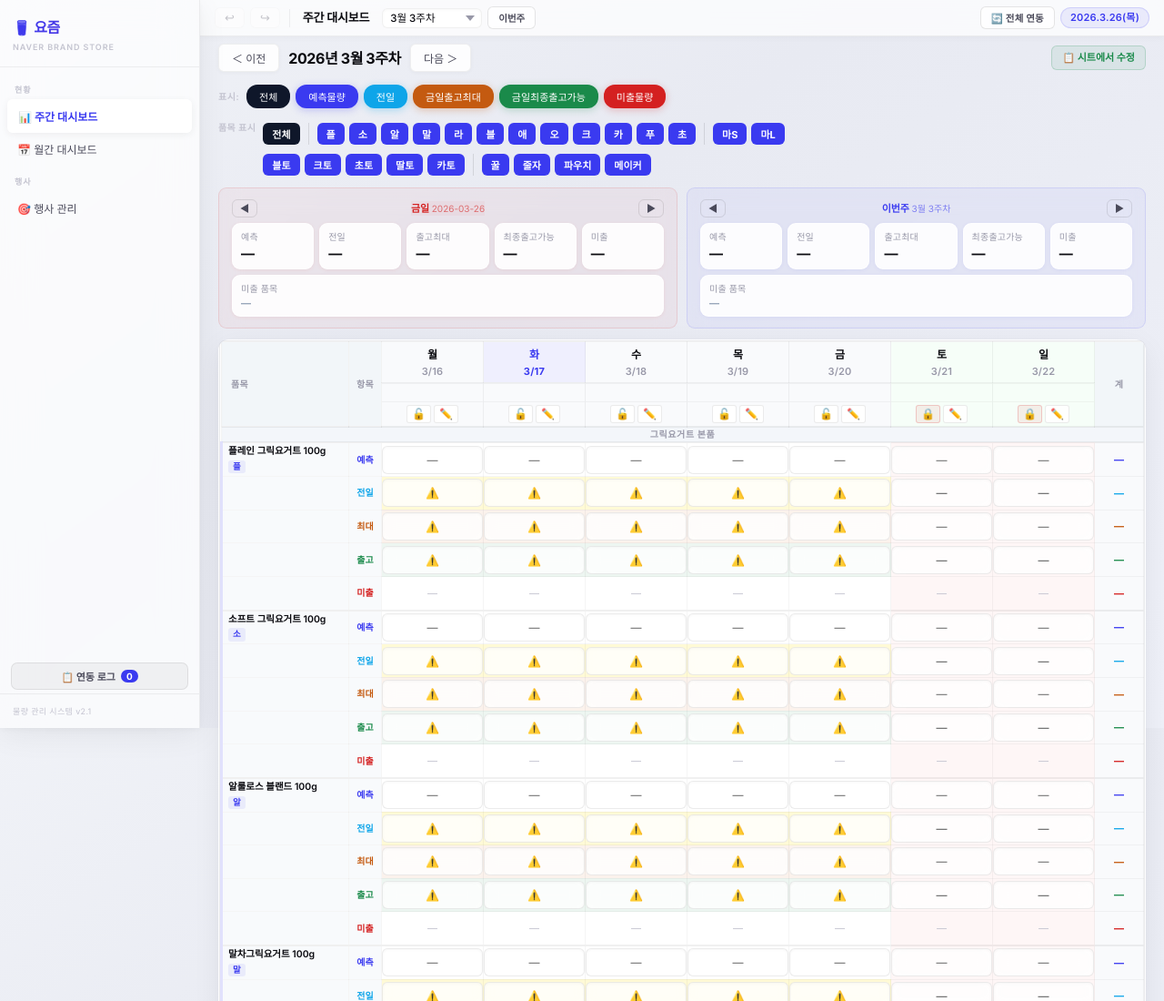
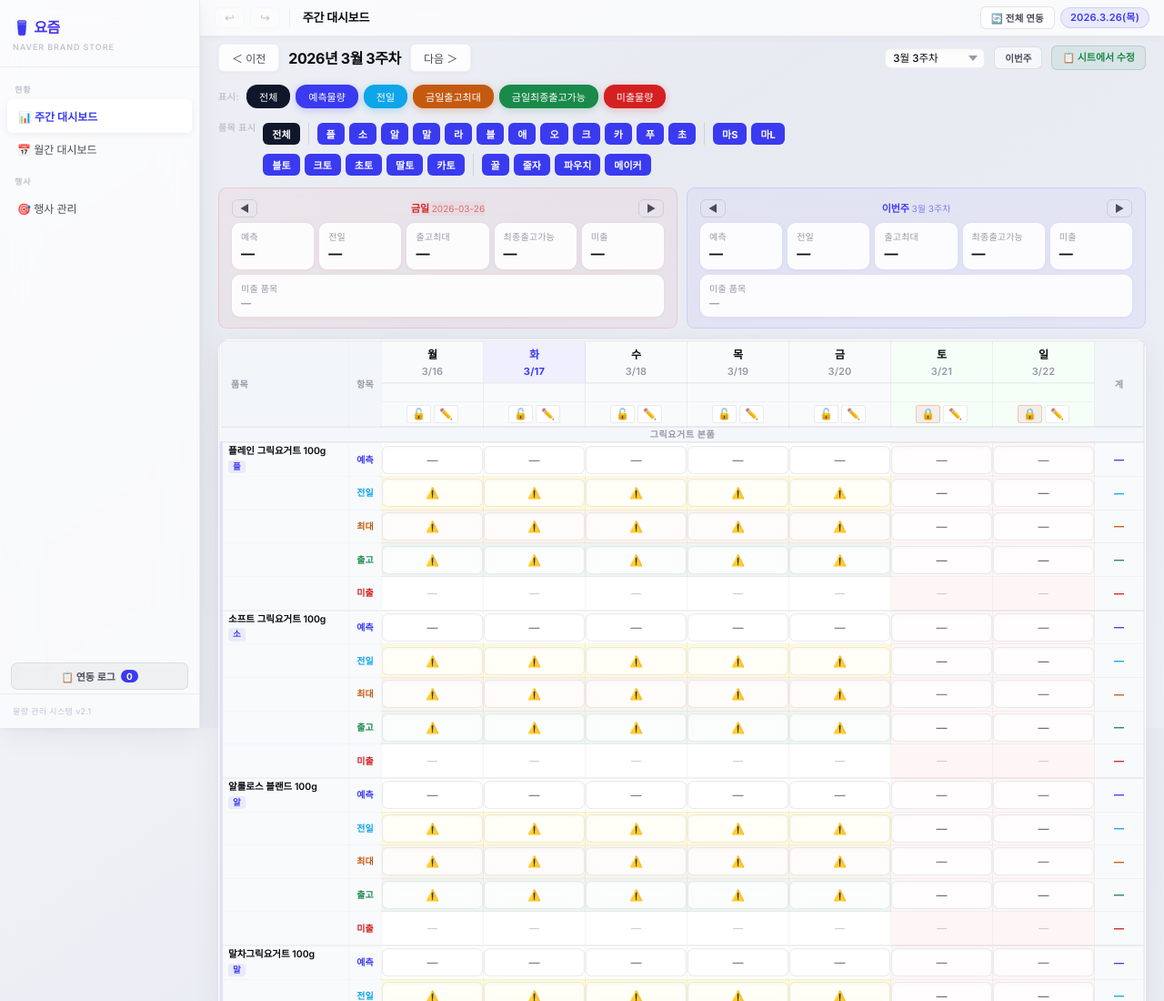
Before and after one commit to smartcenterhub/smartstore-dashboard-9037261845, a plain HTML site: page index.html in a window 1280 px wide. Shown: the top 1100 px of the page at 91% size. Drawn offline with Linux system fonts and the light colour scheme.

Commit message:
Update index.html

```diff
--- a/index.html
+++ b/index.html
@@ -588,8 +588,6 @@ textarea{resize:vertical;min-height:50px;}
   <button class="hbtn" id="hist-redo" onclick="histRedo()" disabled title="Ctrl+Y">↪</button>
   <div class="hbar-sep"></div>
   <span id="tbar-title">주간 대시보드</span>
-  <select id="wk-nav" onchange="onWeekNav()" style="margin-left:8px;width:110px;flex-shrink:0;"></select>
-  <button onclick="goThisWeek()" class="sync-btn" style="flex-shrink:0;font-size:10.5px;">이번주</button>
   <div style="flex:1"></div>
   <span id="sheets-msg" style="font-size:11px;font-weight:600;margin-right:4px;"></span>
   <button id="sync-all-btn" onclick="loadAllData()" class="sync-btn" style="font-weight:800;letter-spacing:.02em;">🔄 전체 연동</button>
@@ -607,6 +605,8 @@ textarea{resize:vertical;min-height:50px;}
     <button class="btn-nav" onclick="moveWeek(1)">다음 ＞</button>
     <div style="flex:1"></div>
     <span class="save-msg" id="wk-save-msg"></span>
+    <select id="wk-nav" onchange="onWeekNav()" style="width:110px;flex-shrink:0;"></select>
+    <button onclick="goThisWeek()" class="sync-btn" style="flex-shrink:0;font-size:10.5px;">이번주</button>
     <a href="https://docs.google.com/spreadsheets/d/1Y5xDhV_6UcdNOtivYdkOO6bduYgdkNmB6_w4zfPXXQM/edit?gid=2087964304#gid=2087964304" target="_blank" style="display:inline-flex;align-items:center;gap:5px;background:rgba(26,138,74,0.08);border:1px solid rgba(26,138,74,0.2);border-radius:6px;padding:4px 11px;font-size:11px;font-weight:700;color:#1a8a4a;text-decoration:none;transition:all .15s;" onmouseover="this.style.background='rgba(26,138,74,0.15)'" onmouseout="this.style.background='rgba(26,138,74,0.08)'">📋 시트에서 수정</a>
   </div>
   <div class="toggle-bar">
```
